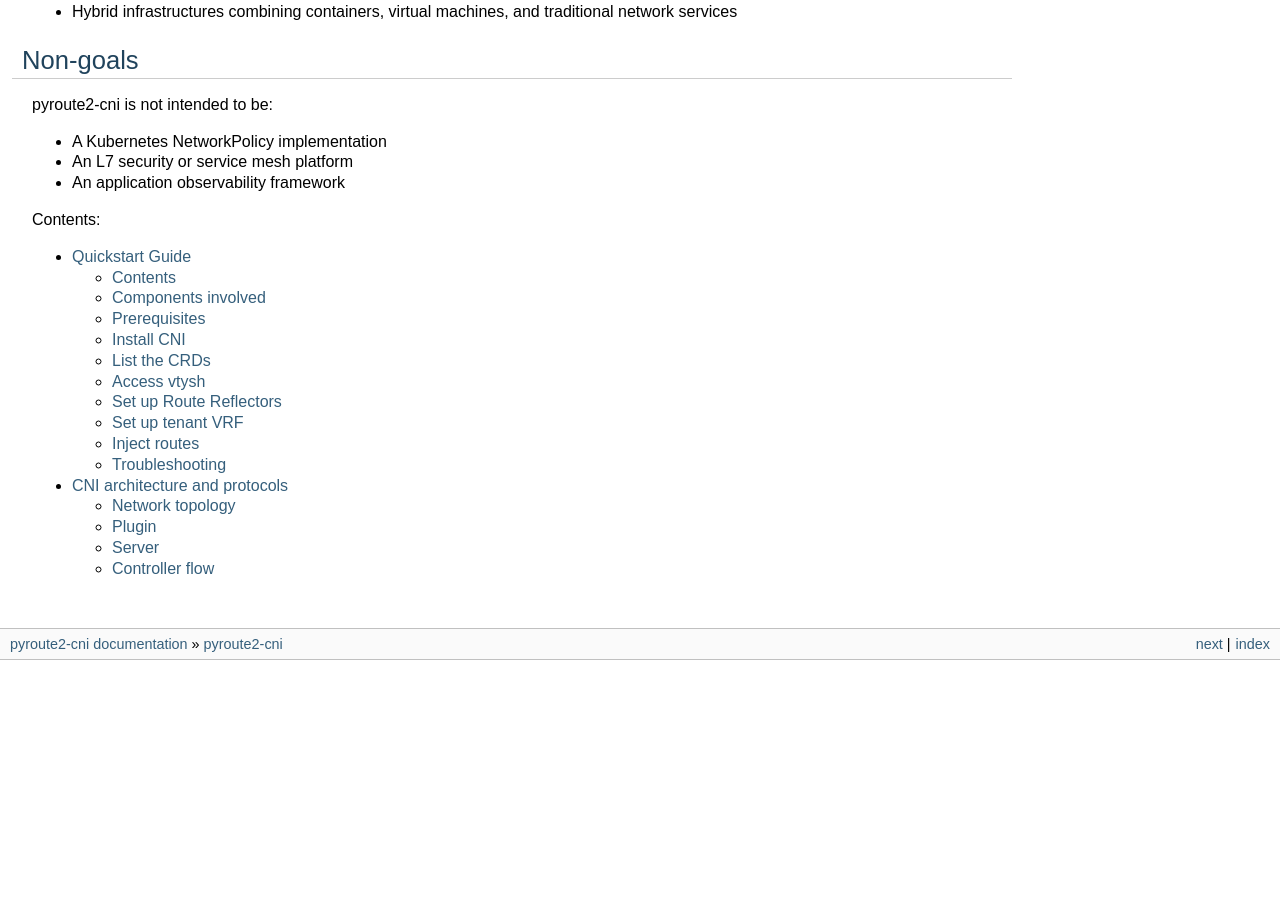
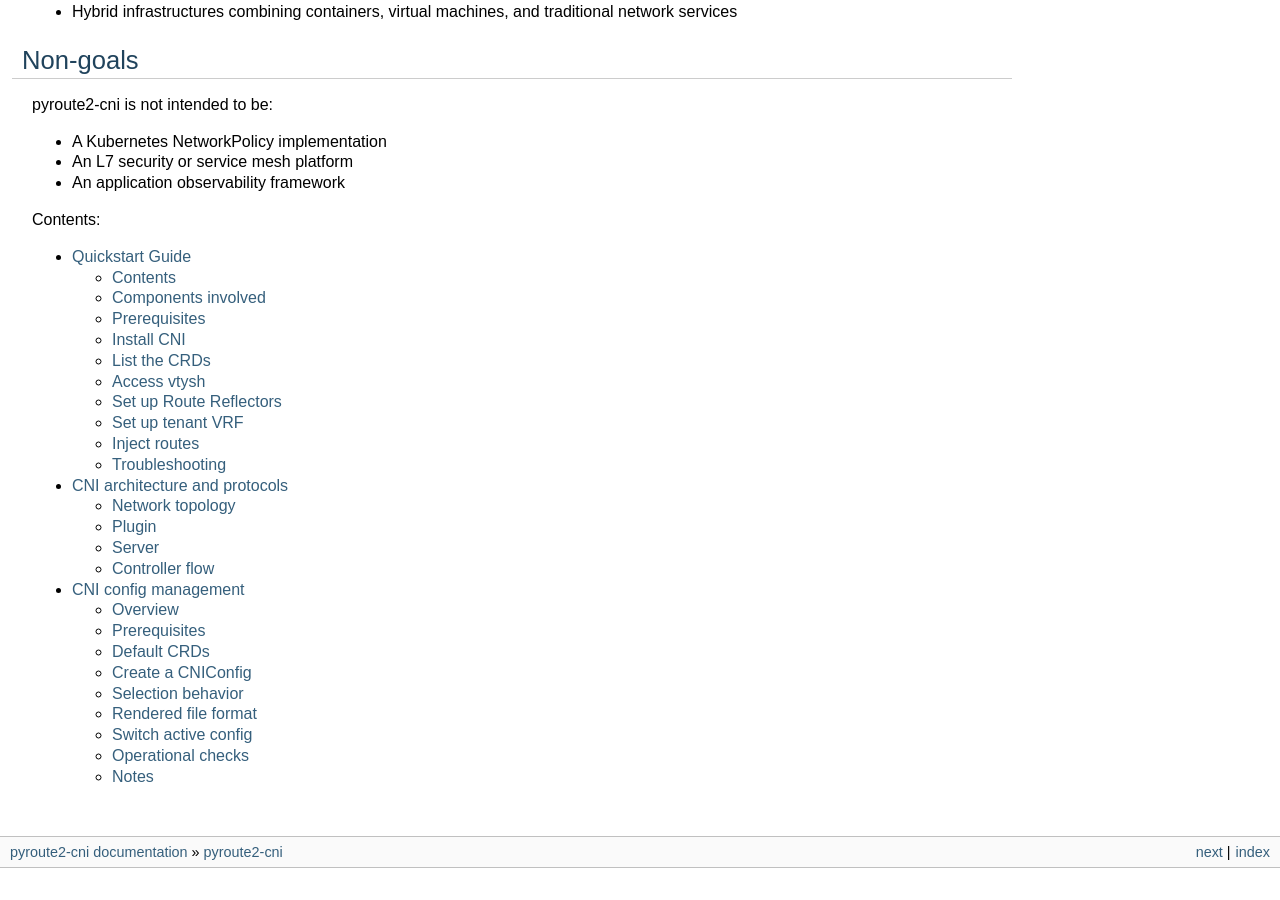
Before and after one commit to svinota/pyroute2-cni, a Sphinx documentation site: the page built from docs/index.rst, in a window 1280 px wide and 900 px high, scrolled down 1373 px. Built offline with Sphinx 7.4.7, drawn with Linux system fonts in a browser that asks for light colours; pages that are not in the unit, such as notebooks, are missing from menus; the version number could not be read and is left out; before the commit the page ends 2065 px from its top, so only the background shows below that; some of the changed lines change nothing that is shown.

Commit message:
docs: add config management documentation

```diff
--- /dev/null
+++ b/docs/config.rst
@@ -0,0 +1,155 @@
+.. config:
+
+CNI config management
+=====================
+
+This page describes how to manage host CNI config files with
+`CNIConfig` and `CNIConfigSelection`.
+
+Overview
+--------
+
+`pyroute2-cni` supports two CRDs for CNI config lifecycle:
+
+* `CNIConfig` defines candidate CNI config payloads
+* `CNIConfigSelection` points to the config that should be active
+
+The flow is:
+
+#. create one or more `CNIConfig` objects
+#. set `CNIConfigSelection/default.spec.activeRef.name`
+#. `pyroute2-cni` daemonset writes only the selected config file on each node
+
+The active file is written under:
+
+* `/host/etc/cni/net.d` inside the `pyroute2-cni` pod
+* `/etc/cni/net.d` on the node filesystem
+
+Prerequisites
+-------------
+
+Use CRDs version `0.2` or newer:
+
+.. code-block::
+
+    kubectl apply -k https://github.com/svinota/pyroute2-cni/kubernetes/crds/0.2/
+
+Ensure both controllers are running:
+
+* `pyroute2-cm` (cluster config manager)
+* `pyroute2-cni` daemonset (node-local file writer)
+
+Default CRDs
+------------
+
+By default, the CNI creates `CNIConfig` `cbr0` and
+`CNIConfigSelection` `default`, which points to that `CNIConfig`.
+
+The config has `spec.fileName: 99-pyroute2.conflist`, so it's safe to
+deploy `pyroute2-cni` alongside other CNIs in order to experiment with it.
+
+For production deployments, it is recommended to avoid dual CNI
+installations.
+
+Create a CNIConfig
+------------------
+
+Example:
+
+.. code-block:: yaml
+
+    apiVersion: cni.pyroute2.org/v1alpha1
+    kind: CNIConfig
+    metadata:
+      name: pyroute2-test
+    spec:
+      fileName: 10-pyroute2-test.conflist
+      plugins:
+      - type: pyroute2-cni-plugin
+      - capabilities: {}
+        type: portmap
+
+Fields:
+
+* `spec.fileName`: target file name in `cni_config_dir`
+* `spec.plugins`: plugin list written into the rendered CNI config
+
+Selection behavior
+------------------
+
+`CNIConfigSelection/default.spec.activeRef.name` is the only supported source
+of truth.
+
+Example:
+
+.. code-block:: yaml
+
+    apiVersion: cni.pyroute2.org/v1alpha1
+    kind: CNIConfigSelection
+    metadata:
+      name: default
+    spec:
+      activeRef:
+        name: pyroute2-test
+
+Node-local `pyroute2-cni` processes watch `CNIConfigSelection` and:
+
+* write the active config file
+* remove files for other non-selected `CNIConfig` objects
+* ignore files that belong to other CNIs and have no corresponding `CNIConfig` object
+* ignore `CNIConfigSelection` objects other than `default`
+
+Rendered file format
+--------------------
+
+The node-side file is rendered as JSON with:
+
+* `name`: from `CNIConfig.metadata.name`
+* `cniVersion`: `0.4.0`
+* `plugins`: from `CNIConfig.spec.plugins`
+
+This allows you to manage complete plugin chains from Kubernetes CRDs.
+
+Switch active config
+--------------------
+
+In order to switch the active config, update
+`CNIConfigSelection/default.spec.activeRef.name`.
+
+.. code-block::
+
+    kubectl patch cnics default --type=merge -p \
+      '{"spec":{"activeRef":{"name":"pyroute2-canary"}}}'
+
+Operational checks
+------------------
+
+Inspect objects:
+
+.. code-block::
+
+    kubectl get cniconfig
+    kubectl get cniconfigselection
+    kubectl get cniconfigselection default -o yaml
+
+Check active file on a node:
+
+.. code-block::
+
+    kubectl -n pyroute2-cni exec -ti daemonsets/pyroute2-cni -c pyroute2-cni -- ls -l /host/etc/cni/net.d
+
+Check rendered content:
+
+.. code-block::
+
+    kubectl -n pyroute2-cni exec -ti daemonsets/pyroute2-cni -c pyroute2-cni -- cat /host/etc/cni/net.d/10-pyroute2-test.conflist
+
+Notes
+-----
+
+* CRDs are cluster-scoped.
+* Activation uses only `CNIConfigSelection.spec.activeRef.name`.
+* If no `CNIConfig` exists, the config manager creates a default one automatically.
+* Only `pyroute2-cm` bootstraps `CNIConfig` and `CNIConfigSelection/default`.
+* If selection points to a missing `CNIConfig`, nodes keep the last good config.
+* If `CNIConfigSelection/default` is deleted, CNI keeps the last good config until CM recreates it.
--- a/docs/index.rst
+++ b/docs/index.rst
@@ -66,3 +66,4 @@ pyroute2-cni is not intended to be:
    quickstart
    general
    architecture
+   config
```
